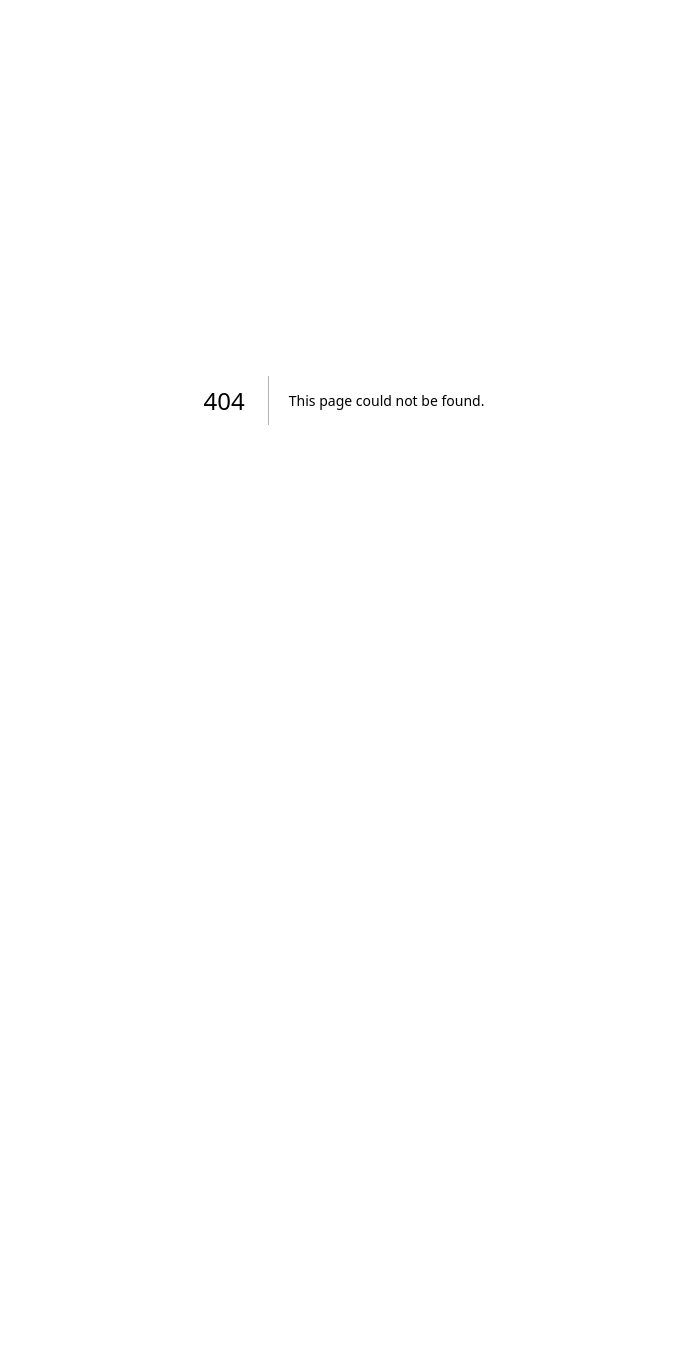
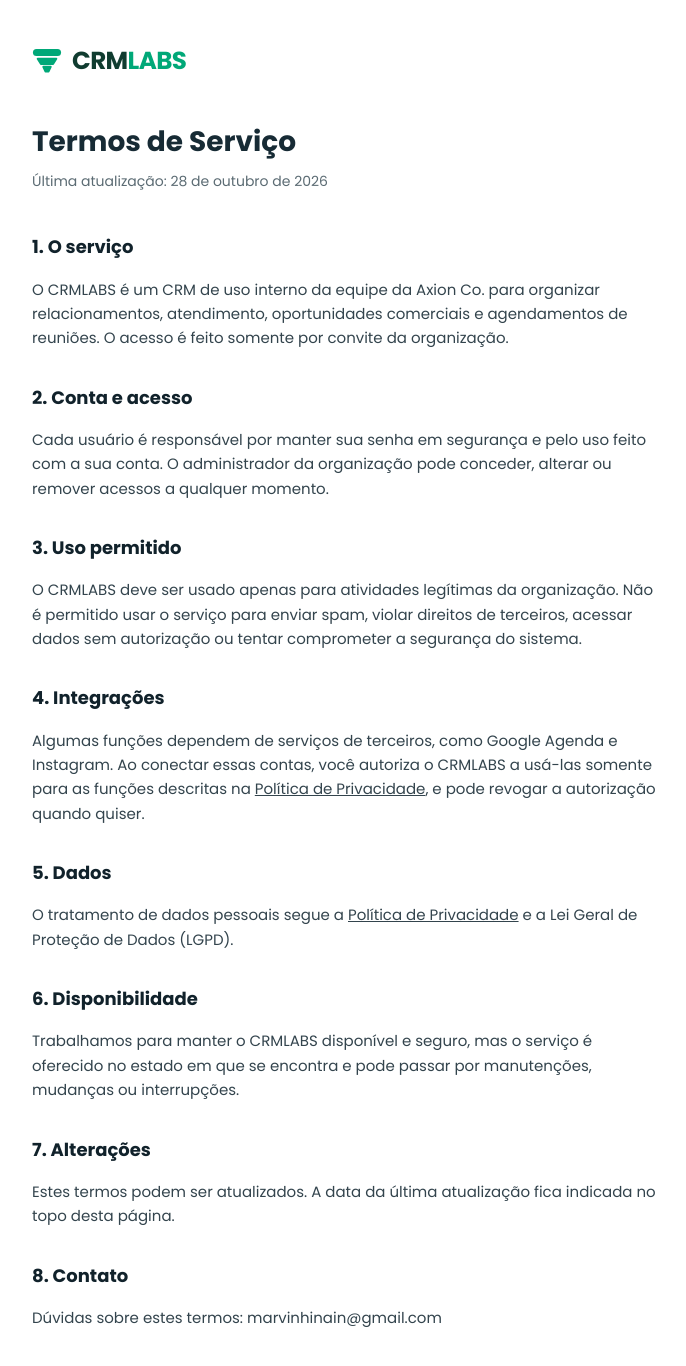
Before and after one commit to marvinhinain-gif/CRMLABS, a Next.js app: page /termos in a window 1280 px wide. Before the commit this address had no page. Shown: the top 1366 px of the page, without its empty margins (296-982 px from the left). Before the commit the page ends 800 px from the top, so only its background shows below. Built offline with nearby package versions, Linux system fonts and the light colour scheme.

Commit message:
Página pública de Termos de Serviço

```diff
--- /dev/null
+++ b/src/app/termos/page.tsx
@@ -0,0 +1,39 @@
+import type { Metadata } from "next";
+import { Logo } from "@/components/brand/Logo";
+
+export const metadata: Metadata = { title: "Termos de Serviço" };
+
+export default function TermsPage() {
+  return (
+    <main className="mx-auto max-w-2xl px-6 py-12">
+      <Logo size={30} />
+      <h1 className="mt-10 text-[28px] font-bold">Termos de Serviço</h1>
+      <p className="mt-2 text-[14px] text-[#5b6b73]">Última atualização: 28 de outubro de 2026</p>
+      <div className="mt-6 flex flex-col gap-4 text-[15px] leading-relaxed text-[#33444d]">
+        <h2 className="mt-4 text-[18px] font-bold text-[#11222b]">1. O serviço</h2>
+        <p>O CRMLABS é um CRM de uso interno da equipe da Axion Co. para organizar relacionamentos, atendimento, oportunidades comerciais e agendamentos de reuniões. O acesso é feito somente por convite da organização.</p>
+
+        <h2 className="mt-4 text-[18px] font-bold text-[#11222b]">2. Conta e acesso</h2>
+        <p>Cada usuário é responsável por manter sua senha em segurança e pelo uso feito com a sua conta. O administrador da organização pode conceder, alterar ou remover acessos a qualquer momento.</p>
+
+        <h2 className="mt-4 text-[18px] font-bold text-[#11222b]">3. Uso permitido</h2>
+        <p>O CRMLABS deve ser usado apenas para atividades legítimas da organização. Não é permitido usar o serviço para enviar spam, violar direitos de terceiros, acessar dados sem autorização ou tentar comprometer a segurança do sistema.</p>
+
+        <h2 className="mt-4 text-[18px] font-bold text-[#11222b]">4. Integrações</h2>
+        <p>Algumas funções dependem de serviços de terceiros, como Google Agenda e Instagram. Ao conectar essas contas, você autoriza o CRMLABS a usá-las somente para as funções descritas na <a className="underline" href="/privacidade">Política de Privacidade</a>, e pode revogar a autorização quando quiser.</p>
+
+        <h2 className="mt-4 text-[18px] font-bold text-[#11222b]">5. Dados</h2>
+        <p>O tratamento de dados pessoais segue a <a className="underline" href="/privacidade">Política de Privacidade</a> e a Lei Geral de Proteção de Dados (LGPD).</p>
+
+        <h2 className="mt-4 text-[18px] font-bold text-[#11222b]">6. Disponibilidade</h2>
+        <p>Trabalhamos para manter o CRMLABS disponível e seguro, mas o serviço é oferecido no estado em que se encontra e pode passar por manutenções, mudanças ou interrupções.</p>
+
+        <h2 className="mt-4 text-[18px] font-bold text-[#11222b]">7. Alterações</h2>
+        <p>Estes termos podem ser atualizados. A data da última atualização fica indicada no topo desta página.</p>
+
+        <h2 className="mt-4 text-[18px] font-bold text-[#11222b]">8. Contato</h2>
+        <p>Dúvidas sobre estes termos: marvinhinain@gmail.com</p>
+      </div>
+    </main>
+  );
+}
```
